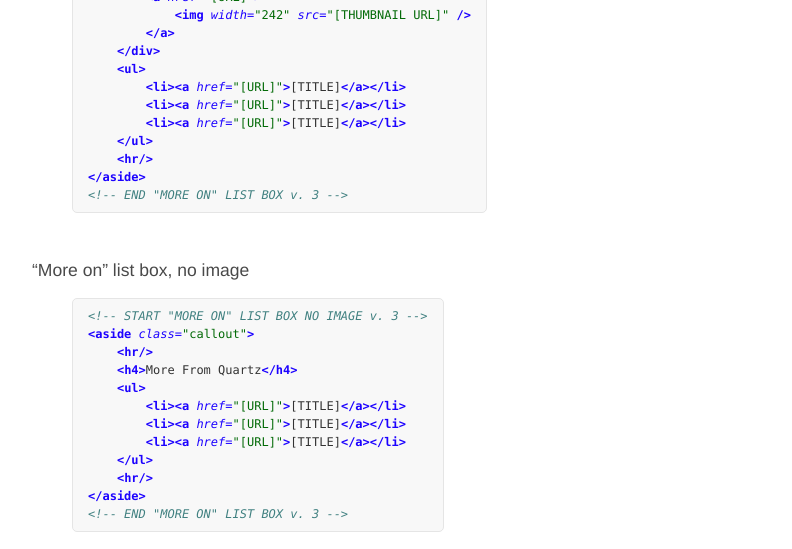
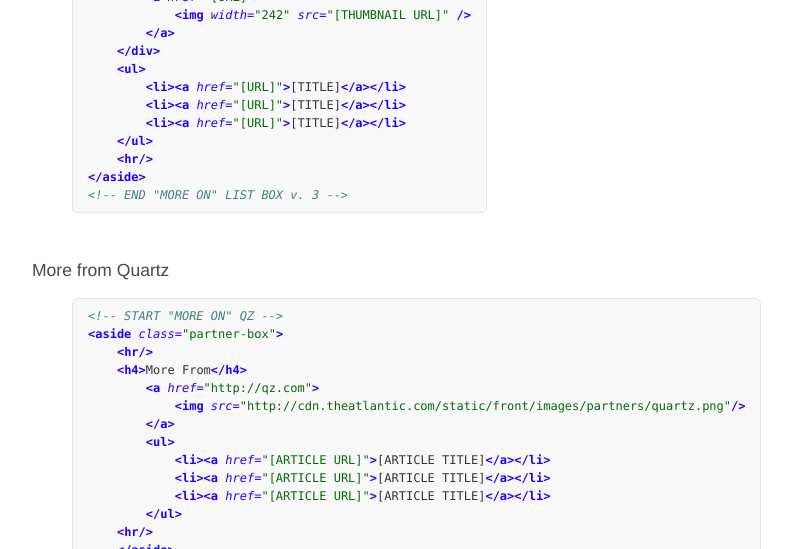
Before and after one commit to Atlantic57/html-snippets, a Jekyll site: the page built from index.md, in a window 1280 px wide and 1400 px high, scrolled down 6805 px. Shown: the top 549 px of the window, without its empty margins (148-940 px from the left). Built offline with Jekyll 4.4.1, drawn with Linux system fonts in a browser that asks for light colours; some of the changed text lies outside the part shown; grey boxes are pictures that could not be loaded.

Commit message:
Newer More From boxes. refs #3944

```diff
--- a/index.md
+++ b/index.md
@@ -286,36 +286,35 @@
 <!-- END "MORE ON" LIST BOX v. 3 -->
 {% endhighlight %}
 
-### "More on" list box, no image
+### More from Quartz
+{% highlight html %}
+<!-- START "MORE ON" QZ -->
+<aside class="partner-box">
+    <hr/>
+    <h4>More From</h4>
+        <a href="http://qz.com">
+            <img src="http://cdn.theatlantic.com/static/front/images/partners/quartz.png"/>
+        </a>
+        <ul>
+            <li><a href="[ARTICLE URL]">[ARTICLE TITLE]</a></li>
+            <li><a href="[ARTICLE URL]">[ARTICLE TITLE]</a></li>
+            <li><a href="[ARTICLE URL]">[ARTICLE TITLE]</a></li>
+        </ul>
+    <hr/>
+    </aside>
+<!-- END "MORE ON" QZ -->
+{% endhighlight %}
+![](images/more-from-qz.png)
 
-{% highlight html %}
-<!-- START "MORE ON" LIST BOX NO IMAGE v. 3 -->
-<aside class="callout">
-    <hr/>
-    <h4>More From Quartz</h4>
-    <ul>
-        <li><a href="[URL]">[TITLE]</a></li>
-        <li><a href="[URL]">[TITLE]</a></li>
-        <li><a href="[URL]">[TITLE]</a></li>
-    </ul>
-    <hr/>
-</aside>
-<!-- END "MORE ON" LIST BOX v. 3 -->
-{% endhighlight %}
-
-![](https://raw.github.com/theatlantic/html-snippets/master/img/more_on_list.png)
-
-<br>
 
 ### More From National Journal
-
 {% highlight html %}
-<!-- START "NJ PARTNER" BOX -->
-<aside class="callout">
+<!-- START "MORE ON" NATIONAL JOURNAL -->
+<aside class="partner-box">
     <hr/>
-    <a href="http://www.nationaljournal.com/" class="top-image">
-        <img width="55" height="55" alt="National Journal"
-             src="http://cdn.theatlantic.com/static/mt/assets/politics/NJ%20logo.JPG"/>
+    <a href="http://www.nationaljournal.com/">
+        <img alt="National Journal"
+             src="http://cdn.theatlantic.com/static/front/images/partners/national-journal.png"/>
         <h4>More from National Journal</h4>
     </a>
     <ul>
@@ -334,14 +333,14 @@
 <!-- END "NJ PARTNER" BOX -->
 {% endhighlight %}
 
-### More from Quartz
+### More from Defense One
 
 {% highlight html %}
-<!-- START "MORE ON" QZ -->
-<aside class="callout">
+<!-- START "MORE ON" DEFENSE ONE -->
+<aside class="partner-box">
     <hr/>
-    <h4>More From Quartz</h4>
-        <a href="http://qz.com"><img width="242" src="http://cdn.theatlantic.com/static/mt/assets/international/Quartz-Logo.jpg"/></a>
+    <h4>More From</h4>
+        <a href="http://defenseone.com"><img src="http://cdn.theatlantic.com/static/front/images/partners/defense-one.png"/></a>
         <ul>
             <li><a href="[ARTICLE URL]">[ARTICLE TITLE]</a></li>
             <li><a href="[ARTICLE URL]">[ARTICLE TITLE]</a></li>
--- a/stylesheets/styles.css
+++ b/stylesheets/styles.css
@@ -269,8 +269,10 @@
 #study_of_the_day + .highlight,
 #more_emporium + .highlight,
 #related_video + .highlight,
+#more_from_quartz + .highlight,
 #see_also + .highlight,
 #more_on_box + .highlight + p,
+#more_from_quartz + .highlight + p,
 #more_on_list_box_no_image + .highlight + p,
 #study_of_the_day + .highlight + p,
 #more_emporium + .highlight + p,
@@ -284,6 +286,7 @@
 #study_of_the_day + .highlight + p + *,
 #more_emporium + .highlight + p + *,
 #related_video + .highlight + p + *,
+#more_from_quartz + .highlight + p + *,
 #see_also + .highlight + p + * {
     clear: both;
 }
@@ -293,6 +296,7 @@
 #study_of_the_day + .highlight + p,
 #more_emporium + .highlight + p,
 #related_video + .highlight + p,
+#more_from_quartz + .highlight + p,
 #see_also + .highlight + p {
     margin-left: 30px;
 }
```
Also changed, not shown: images/more-from-qz.png (added).
